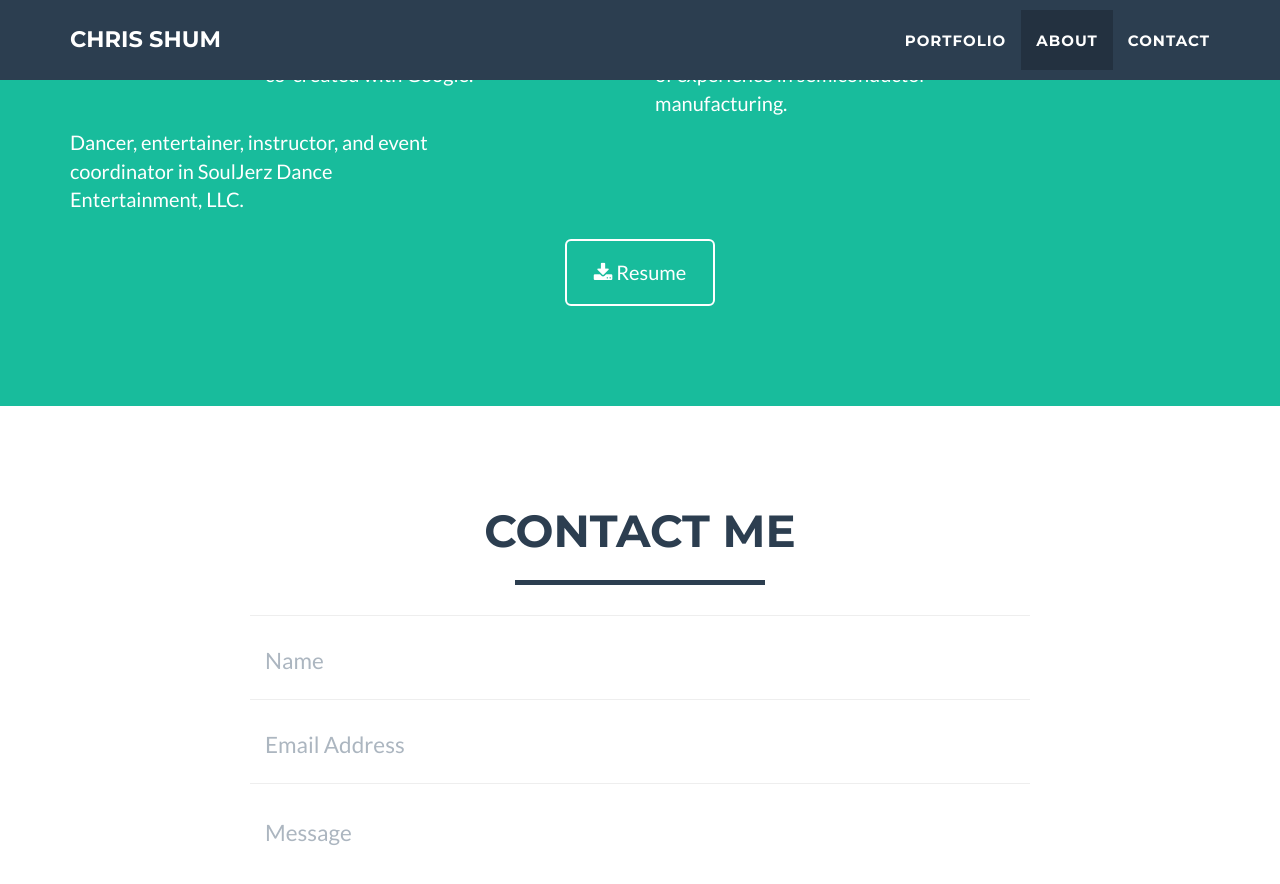
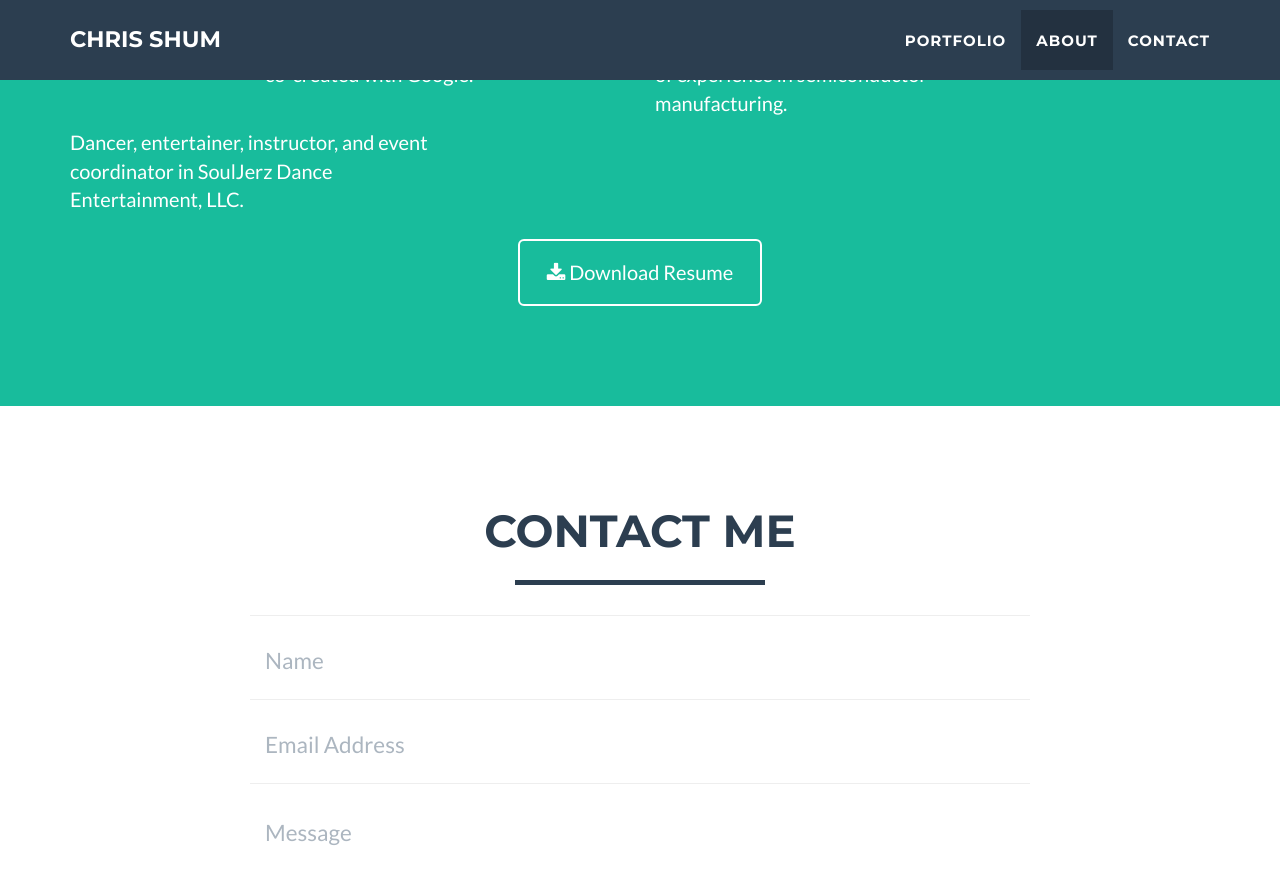
Before and after one commit to chris-shum/backup.chris-shum.github.io, a Jekyll site: the page built from index.html, in a window 1280 px wide and 900 px high, scrolled down 1865 px. Shown: the top 884 px of the window. Built offline with Jekyll 4.4.1, drawn with Linux system fonts in a browser that asks for light colours.

Commit message:
Update about.html

```diff
--- a/_includes/about.html
+++ b/_includes/about.html
@@ -18,8 +18,8 @@
                     <p>Dancer, entertainer, instructor, and event coordinator in SoulJerz Dance Entertainment, LLC.</p>
                 </div>
                 <div class="col-lg-8 col-lg-offset-2 text-center">
-                    <a href="http://chris-shum.github.io/resume.pdf" target="_blank" class="btn btn-lg btn-outline">
-                        <i class="fa fa-download"></i> Resume
+                    <a href="https://github.com/chris-shum/chris-shum.github.io/blob/master/resume.pdf" target="_blank" class="btn btn-lg btn-outline">
+                        <i class="fa fa-download"></i> Download Resume
                     </a>
                 </div>
             </div>
```
